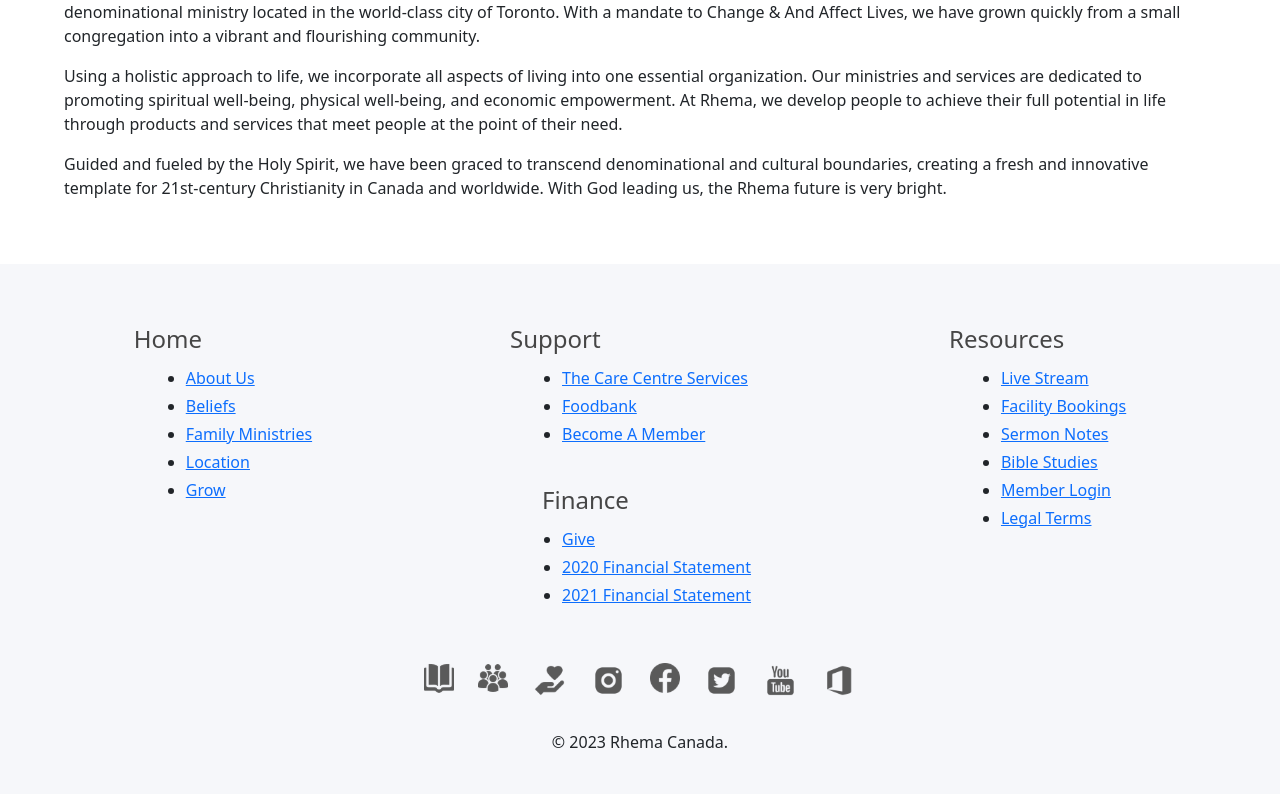
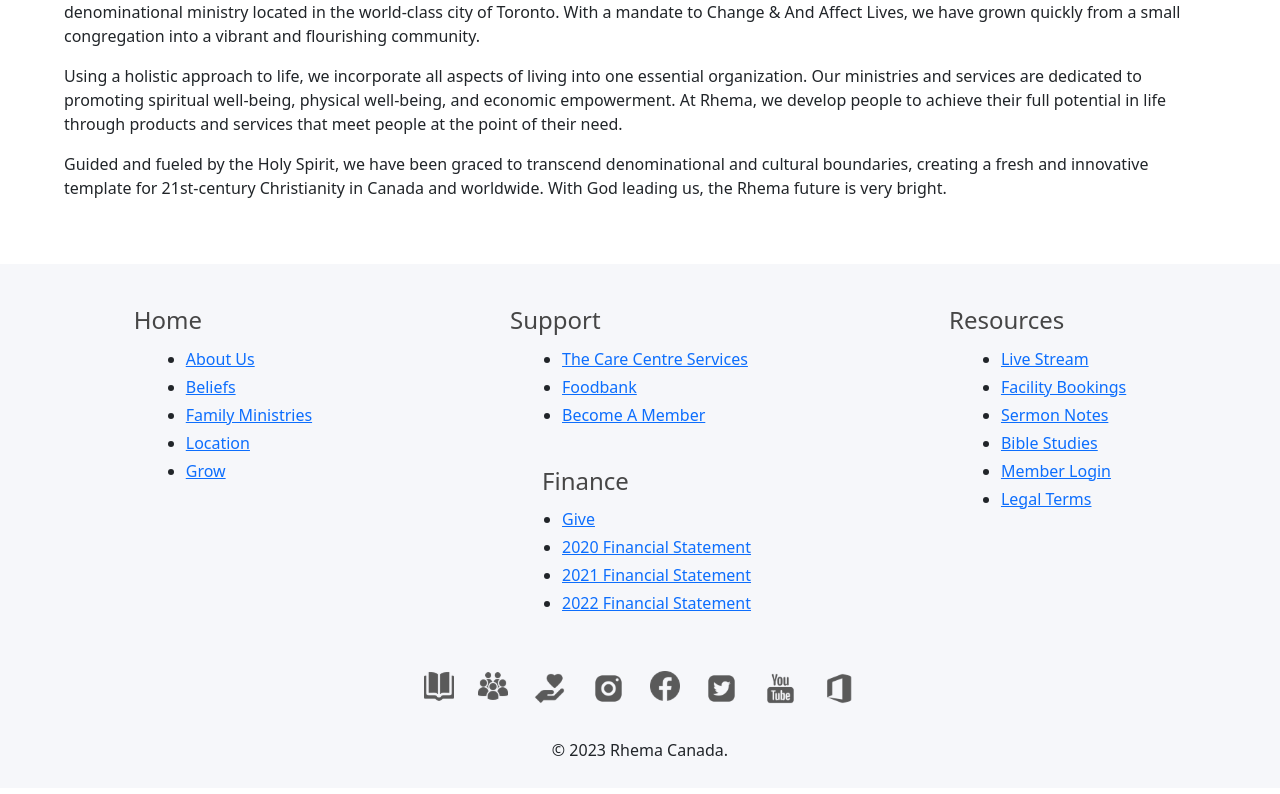
Before and after one commit to roxtran/rhemaonline-nextjs-wp, a Next.js app: page /about in a window 1280 px wide. Shown: the part 679-1473 px from the top of the page. Built offline with nearby package versions, Linux system fonts and the light colour scheme.

Commit message:
Update 2022 Financials

```diff
--- a/components/common/Footer.tsx
+++ b/components/common/Footer.tsx
@@ -78,6 +78,14 @@ export default function Footer() {
                   target="_blank"
                 >
                   2021 Financial Statement
+                </a>
+              </li>
+              <li>
+                <a
+                  href="http://cms.rhemacanada.com/rhemaonline/wp-content/uploads/2023/06/RCM-Final-Signed-FSs-2022.pdf"
+                  target="_blank"
+                >
+                  2022 Financial Statement
                 </a>
               </li>
             </ul>
@@ -242,7 +250,7 @@ const FooterWrapper = styled.div`
   position: relative;
   background: var(--light-grey-bg);
   height: 100%;
-  padding: 3.5%;
+  padding: 2% 3.5%;
   display: flex;
   flex-direction: column;
   justify-content: space-between;
```
